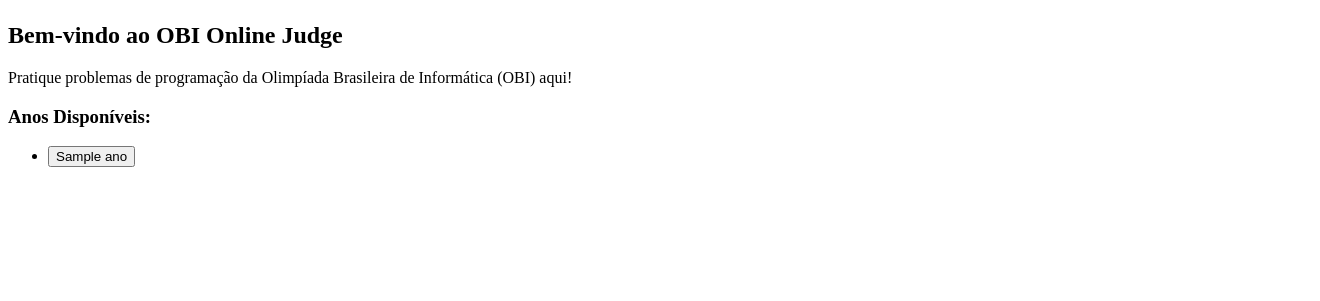
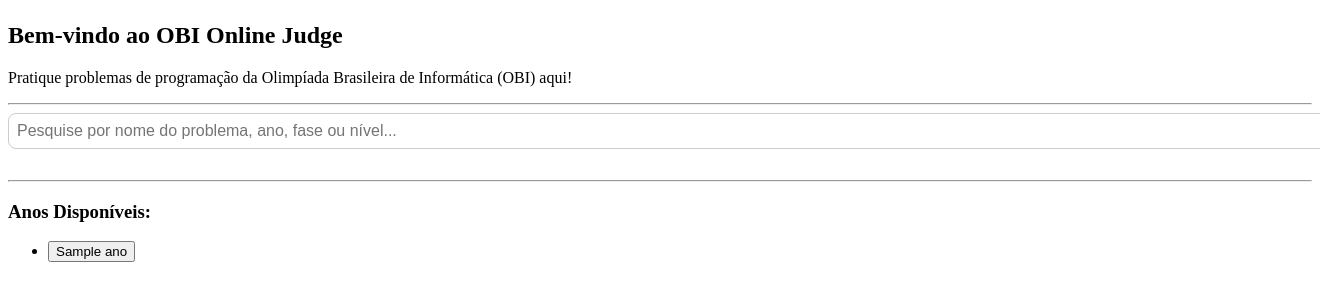
Before and after one commit to Barradas13/OBI_ONLINE_JUDGE, a Flask app: template templates/index.html in a window 1320 px wide; the page is wider, and only the part inside the window is pictured. Shown: the part 58-359 px from the top of that part. Run offline with Flask 3, Linux system fonts and the light colour scheme; the template is opened without the code that fills it: most values are stand-ins (such as "Sample title", 1, 10 or a date in 2020).

Commit message:
html e web

```diff
--- a/app.py
+++ b/app.py
@@ -1,38 +1,64 @@
 from flask import Flask, render_template, url_for
 import os
+import re
 
 app = Flask(__name__)
 
 @app.route("/")
 def index():
-    files = os.listdir("static/problems")
+    base_dir = "static/problems"
     anos = {}
 
-    files.sort()
-    for ano in files:
+    for ano in sorted(os.listdir(base_dir)):
+        ano_path = os.path.join(base_dir, ano)
+        if not os.path.isdir(ano_path):
+            continue
+
         anos[ano] = {}
-        for raiz, pastas, arquivos in os.walk(f"./static/problems/{ano}"):
-            for arquivo in arquivos:
+
+        # percorre os níveis (p1, p2, etc)
+        for nivel in sorted(os.listdir(ano_path)):
+            nivel_path = os.path.join(ano_path, nivel)
+            if not os.path.isdir(nivel_path):
+                continue
+
+            for arquivo in os.listdir(nivel_path):
                 if arquivo.endswith(".pdf"):
-                    anos[ano][arquivo.split("_")[1][:-4]] = []
-        for raiz, pastas, arquivos in os.walk(f"./static/problems/{ano}"):
-            for arquivo in arquivos:
+
+                    fase = arquivo.split("_")[1]
+
+                    if fase not in anos[ano]:
+                        anos[ano][fase] = {}
+                    if nivel not in anos[ano][fase]:
+                        anos[ano][fase][nivel] = []
+
+            for arquivo in os.listdir(nivel_path):
                 if arquivo.endswith(".zip"):
-                    fase = arquivo.split("_")[2]
-                    anos[ano].setdefault(fase, []).append(arquivo.split("_")[0])
+                    problema = os.path.splitext(arquivo)[0]
+
+                    fase = problema.split("_")[2]
+
+                    try:
+                        anos[ano][fase][nivel].append(arquivo)
+                    except:
+                        anos[ano][fase][nivel] = []
+                        anos[ano][fase][nivel].append(arquivo)
+
 
     return render_template("index.html", anos=anos)
 
 
-@app.route("/<ano>/<fase>/<problema>")
-def ir_para_problema(ano, fase, problema):
-    # Gera os caminhos certos usando url_for('static')
-    pdf_url = url_for('static', filename=f"problems/{ano}/OBI{ano}_{fase}.pdf")
-    zip_url = url_for('static', filename=f"problems/{ano}/{problema}_{ano}_{fase}_gabarito.pdf")
+@app.route("/<ano>/<fase>/<nivel>/<problema>")
+def ir_para_problema(ano, fase, nivel, problema):
+    # Gera caminhos usando url_for('static')
+    pdf_url = url_for('static', filename=f"problems/{ano}/{nivel}/OBI{ano}_{fase}_{nivel.upper()}.pdf")
+    zip_url = url_for('static', filename=f"problems/{ano}/{nivel}/{problema}.zip")
 
-    print(pdf_url)  # só pra depurar
-    return render_template("problems.html", ano=ano, fase=fase, problema=problema,
-                           pdf_url=pdf_url, zip_url=zip_url)
+    return render_template(
+        "problems.html",
+        ano=ano, fase=fase, nivel=nivel, problema=problema,
+        pdf_url=pdf_url, zip_url=zip_url
+    )
 
 
 if __name__ == "__main__":
--- a/templates/index.html
+++ b/templates/index.html
@@ -3,6 +3,21 @@
 {% block content %}
 <h2>Bem-vindo ao OBI Online Judge</h2>
 <p>Pratique problemas de programação da Olimpíada Brasileira de Informática (OBI) aqui!</p>
+
+<hr>
+
+<!-- 🔍 Campo de busca -->
+<input
+    type="text"
+    id="searchBox"
+    placeholder="Pesquise por nome do problema, ano, fase ou nível..."
+    style="width: 100%; padding: 8px; font-size: 16px; border-radius: 8px; border: 1px solid #ccc; margin-bottom: 15px;"
+>
+
+<!-- Resultados da busca -->
+<ul id="searchResults" style="list-style: none; padding-left: 0;"></ul>
+
+<hr>
 
 <h3>Anos Disponíveis:</h3>
 
@@ -11,12 +26,24 @@
         <li>
             <button onclick="toggle('{{ ano }}')">{{ ano }}</button>
             <ul id="{{ ano }}" style="display: none; margin-left: 20px;">
-                {% for fase, problemas in fases.items() %}
+                {% for fase, niveis in fases.items() %}
                     <li>
                         <button onclick="toggle('{{ ano }}-{{ fase }}')">{{ fase }}</button>
                         <ul id="{{ ano }}-{{ fase }}" style="display: none; margin-left: 20px;">
-                            {% for problema in problemas %}
-                            <li><a href="{{ url_for('ir_para_problema', ano=ano, fase=fase, problema=problema) }}">{{ problema }}</a></li>
+                            {% for nivel, problemas in niveis.items() %}
+                                <li>
+                                    <button onclick="toggle('{{ ano }}-{{ fase }}-{{ nivel }}')">Nível {{ nivel|replace('p', '') }}</button>
+                                    <ul id="{{ ano }}-{{ fase }}-{{ nivel }}" style="display: none; margin-left: 20px;">
+                                        {% for problema in problemas %}
+                                            <li>
+                                                <a href="{{ url_for('ir_para_problema', ano=ano, fase=fase, nivel=nivel, problema=problema) }}"
+                                                   data-search="{{ problema }} {{ ano }} {{ fase }} {{ nivel }}">
+                                                    {{ problema }}
+                                                </a>
+                                            </li>
+                                        {% endfor %}
+                                    </ul>
+                                </li>
                             {% endfor %}
                         </ul>
                     </li>
@@ -31,5 +58,38 @@
     const el = document.getElementById(id);
     el.style.display = (el.style.display === "none") ? "block" : "none";
 }
+
+// 🔎 Busca dinâmica
+const searchBox = document.getElementById("searchBox");
+const searchResults = document.getElementById("searchResults");
+
+// Coletar todos os links de problemas
+const problemLinks = Array.from(document.querySelectorAll('a[data-search]')).map(link => ({
+    text: link.dataset.search.toLowerCase(),
+    href: link.href,
+    name: link.textContent
+}));
+
+searchBox.addEventListener("input", () => {
+    const query = searchBox.value.toLowerCase().trim();
+    searchResults.innerHTML = "";
+
+    if (query.length === 0) return; // se a busca estiver vazia, não mostra nada
+
+    const filtered = problemLinks.filter(p => p.text.includes(query));
+
+    if (filtered.length === 0) {
+        searchResults.innerHTML = "<li>Nenhum problema encontrado.</li>";
+        return;
+    }
+
+    // mostra até 20 resultados
+    filtered.slice(0, 20).forEach(p => {
+        const li = document.createElement("li");
+        li.innerHTML = `<a href="${p.href}" style="text-decoration:none;">${p.name}</a>`;
+        li.style.padding = "4px 0";
+        searchResults.appendChild(li);
+    });
+});
 </script>
 {% endblock %}
```
Also changed, not shown: templates/problems.html (+31 -6 lines), webScrap/obiscrap.py (+23 -15 lines).
